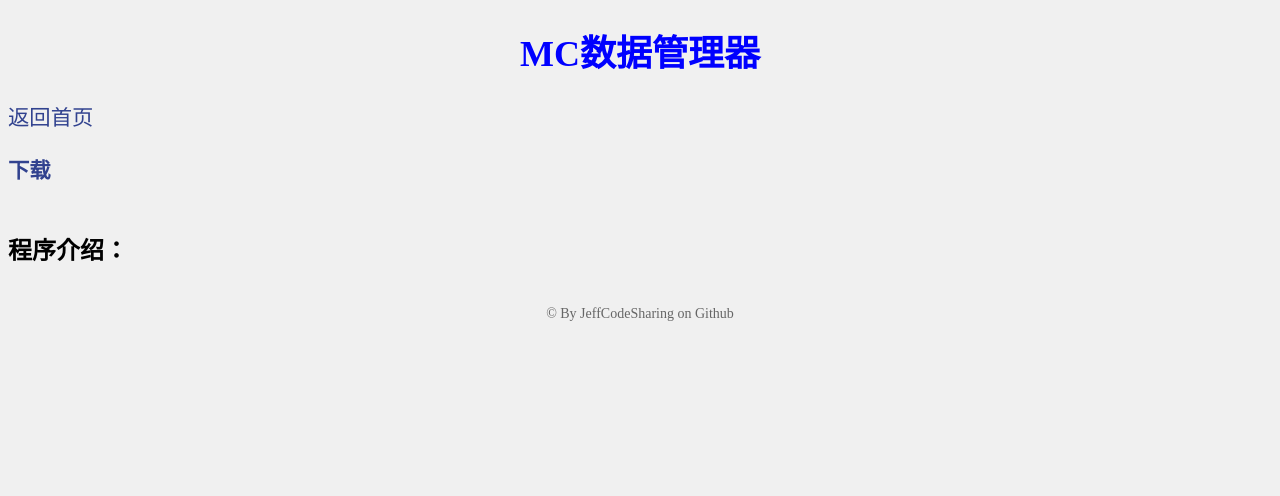
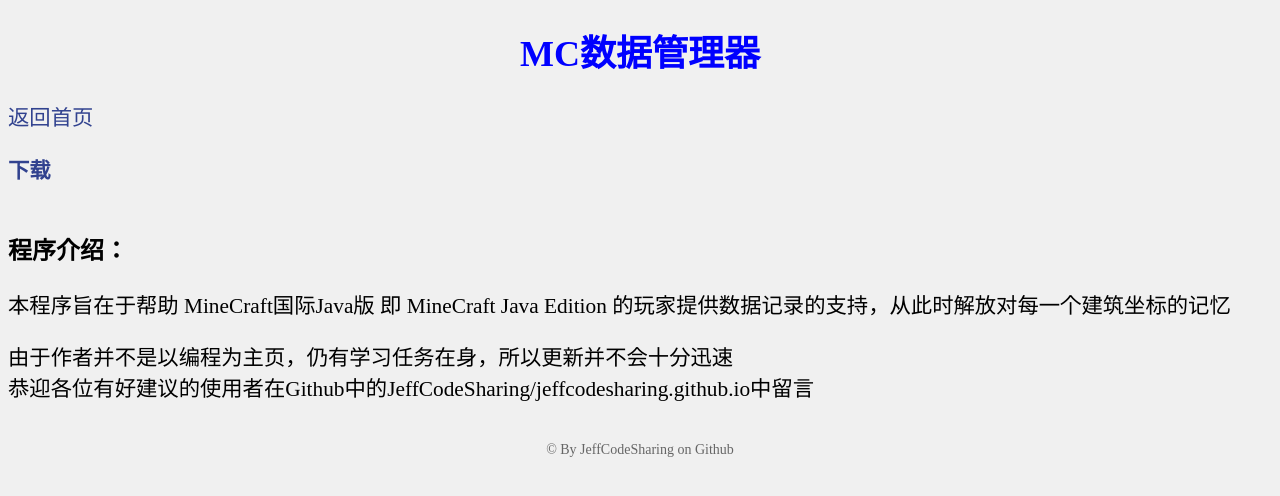
Before and after one commit to JeffCodeSharing/JeffCodeSharing.github.io, a plain HTML site: page mc_recording_program/index.html in a window 1280 px wide. Drawn offline with Linux system fonts and the light colour scheme.

Commit message:
Update index.html

```diff
--- a/mc_recording_program/index.html
+++ b/mc_recording_program/index.html
@@ -18,7 +18,11 @@
 
     <h2>程序介绍：</h2>
     <p>
-
+      本程序旨在于帮助 MineCraft国际Java版 即 MineCraft Java Edition 的玩家提供数据记录的支持，从此时解放对每一个建筑坐标的记忆
+    </p>
+    <p>
+      由于作者并不是以编程为主页，仍有学习任务在身，所以更新并不会十分迅速<br>
+      恭迎各位有好建议的使用者在Github中的JeffCodeSharing/jeffcodesharing.github.io中留言
     </p>
   </body>
 
```
